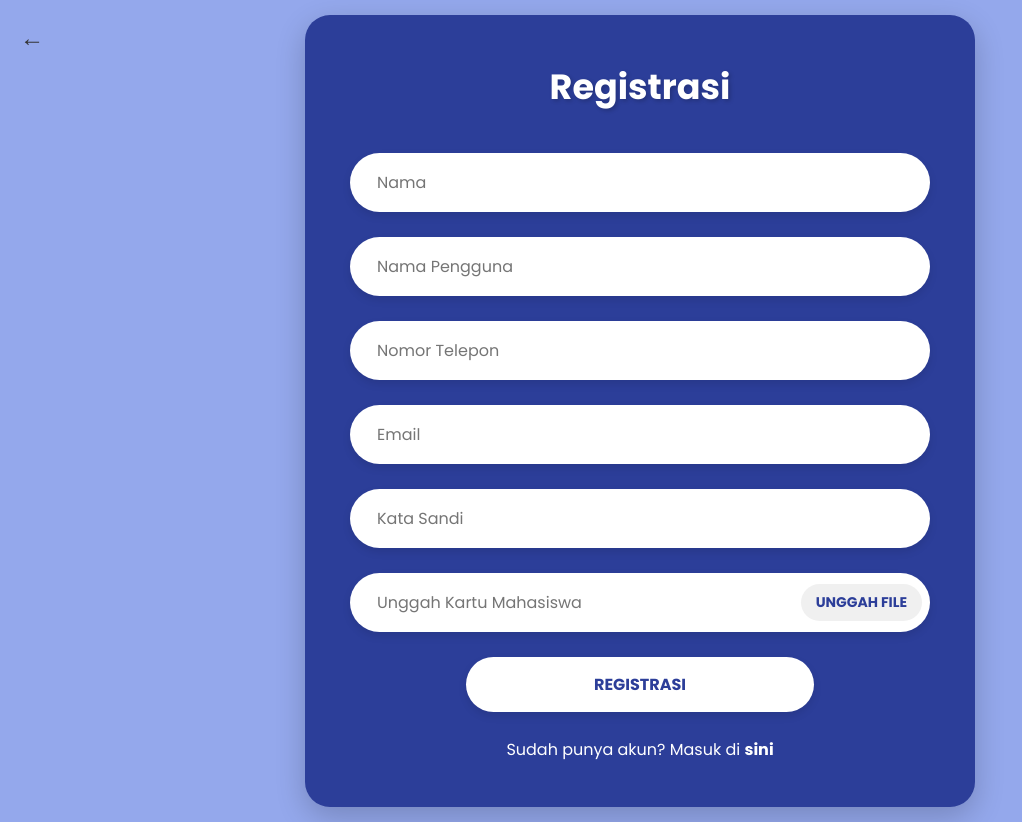
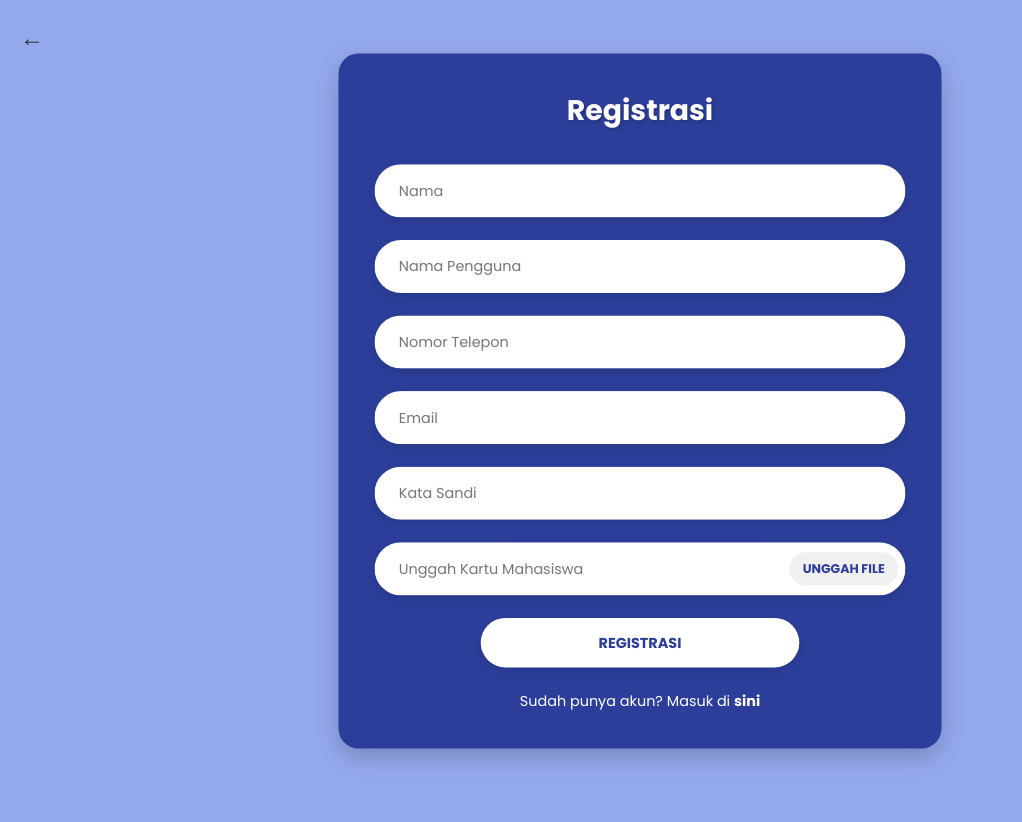
Before and after one commit to Gregroww/UniThrift, a PHP site: page /register.php in a window 1280 px wide. Shown: the whole page, without its empty margins (0-1022 px from the left). After the commit the page ends 764 px from the top, so only its background shows below. Run offline with PHP 8.4, Linux system fonts and the light colour scheme.

Commit message:
Update register.css
ubah size

```diff
--- a/register.css
+++ b/register.css
@@ -40,24 +40,23 @@ body {
 
 .login-card {
     background-color: #2C3E99;
-    padding: 45px;
-    border-radius: 25px;
-    box-shadow: 0 10px 30px rgba(0, 0, 0, 0.2);
-    transform: translateY(0);
+    padding: 40px;
+    border-radius: 22px;
+    box-shadow: 0 9px 27px rgba(0, 0, 0, 0.2);
+    transform: scale(0.9);
     transition: all 0.3s ease;
-}
-
-.login-card:hover {
-    transform: translateY(-5px);
-    box-shadow: 0 15px 35px rgba(0, 0, 0, 0.3);
 }
 
 h1 {
     color: white;
-    text-align: center;
-    margin-bottom: 40px;
-    font-size: 35px;
-    text-shadow: 2px 2px 4px rgba(0, 0, 0, 0.2);
+    font-size: 31.5px;
+    margin-bottom: 36px;
+    text-shadow: 1.8px 1.8px 3.6px rgba(0, 0, 0, 0.2);
+}
+
+.login-card:hover {
+    transform: translateY(-4.5px) scale(0.9);
+    box-shadow: 0 13.5px 31.5px rgba(0, 0, 0, 0.3);
 }
 
 .input-group {
@@ -165,7 +164,7 @@ input:focus {
     text-decoration: underline;
 }
 
-/* Animation */
+
 @keyframes cardAppear {
     from {
         opacity: 0;
```
